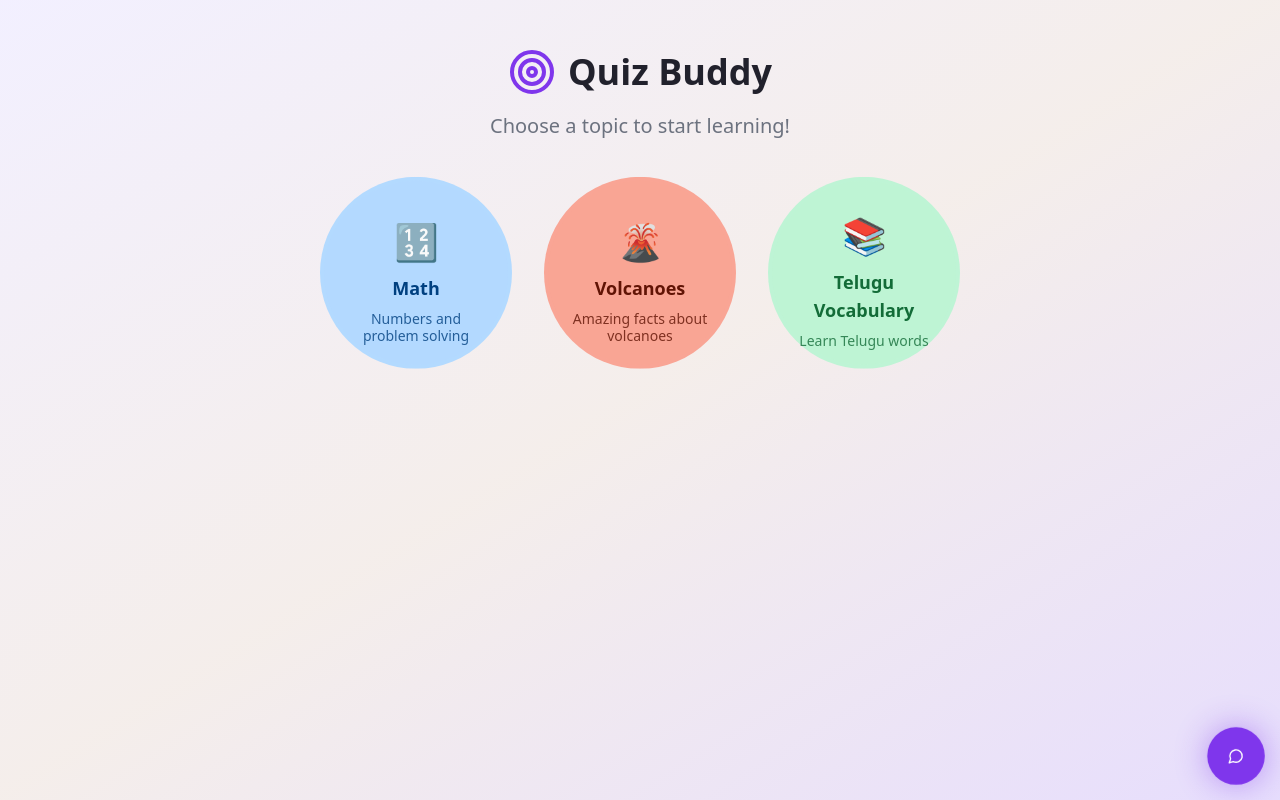
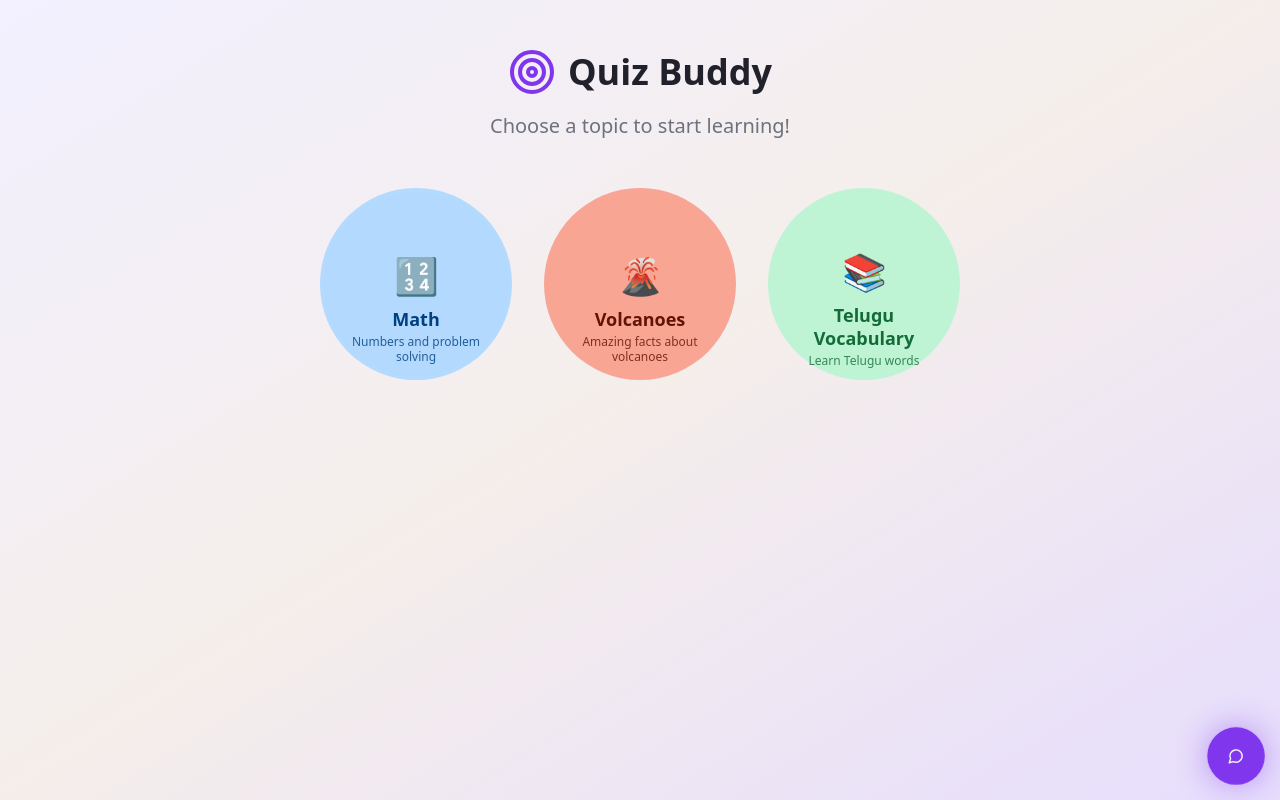
Before and after one commit to ShreemathiTumkur/quiz-buddy, a React (Vite) app: page / in a window 1280 px wide. Built offline with nearby package versions, Linux system fonts and the light colour scheme.

Commit message:
Fix UI issues
Make the UI stable, expand emoji size, and improve the centering of titles and subtitles in topic circles.

```diff
--- a/src/components/TopicButton.tsx
+++ b/src/components/TopicButton.tsx
@@ -23,17 +23,16 @@ export function TopicButton({ icon, title, description, color, onClick, classNam
       className={cn(
         'group relative w-48 h-48 rounded-full border-4 transition-all duration-300',
         'hover:scale-105 hover:shadow-xl active:scale-95',
-        'animate-float',
         colorClasses[color],
         className
       )}
     >
-      <div className="flex flex-col items-center justify-center h-full p-6">
-        <div className="text-6xl mb-3">
+      <div className="flex flex-col items-center justify-center h-full p-4 text-center">
+        <div className="text-8xl mb-2">
           {icon}
         </div>
-        <h3 className="text-lg font-bold mb-2">{title}</h3>
-        <p className="text-sm text-center opacity-80 leading-tight">{description}</p>
+        <h3 className="text-lg font-bold mb-1 leading-tight">{title}</h3>
+        <p className="text-xs opacity-80 leading-tight">{description}</p>
       </div>
       <div className="absolute inset-0 rounded-full bg-white/20 opacity-0 group-hover:opacity-100 transition-opacity duration-300" />
     </button>
```
